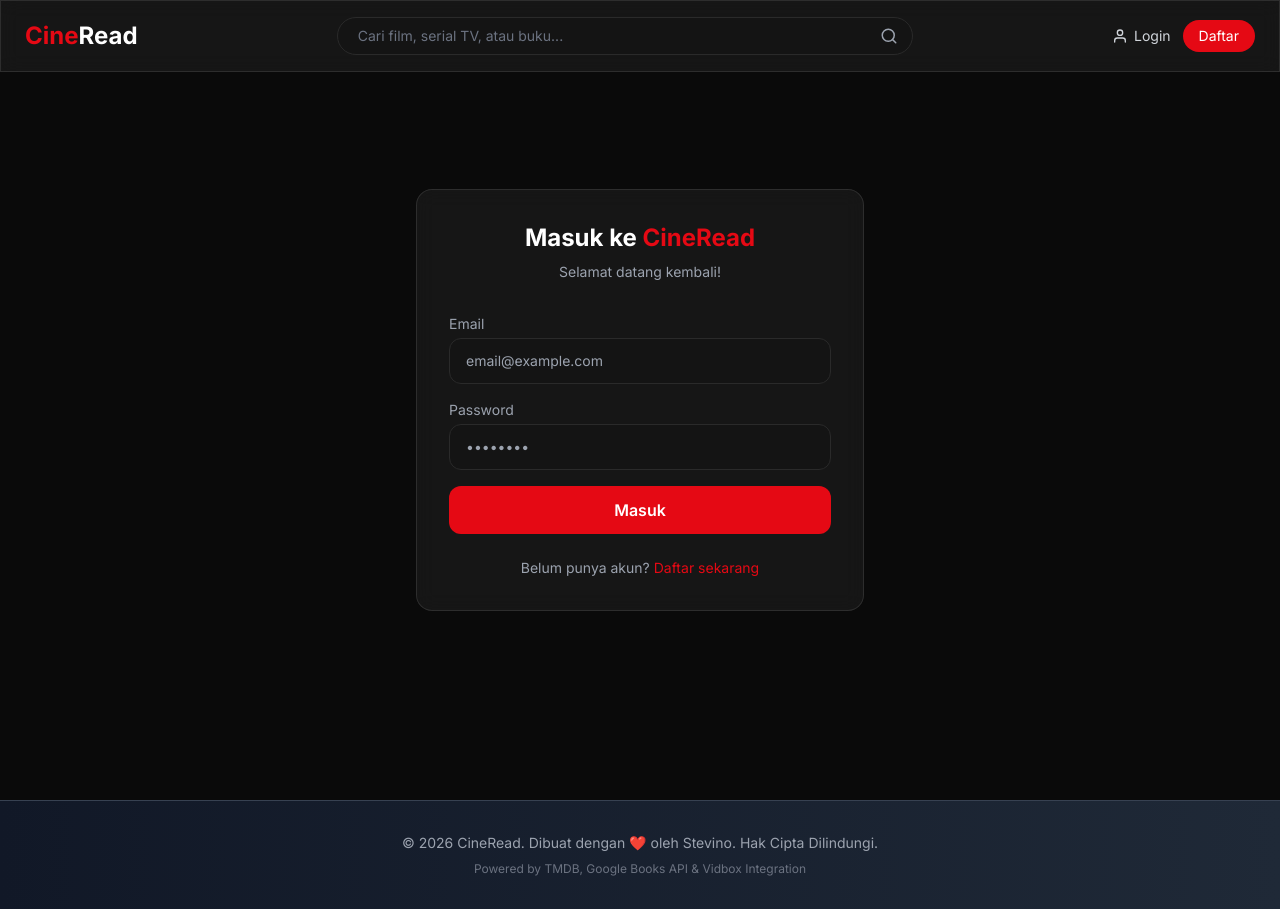
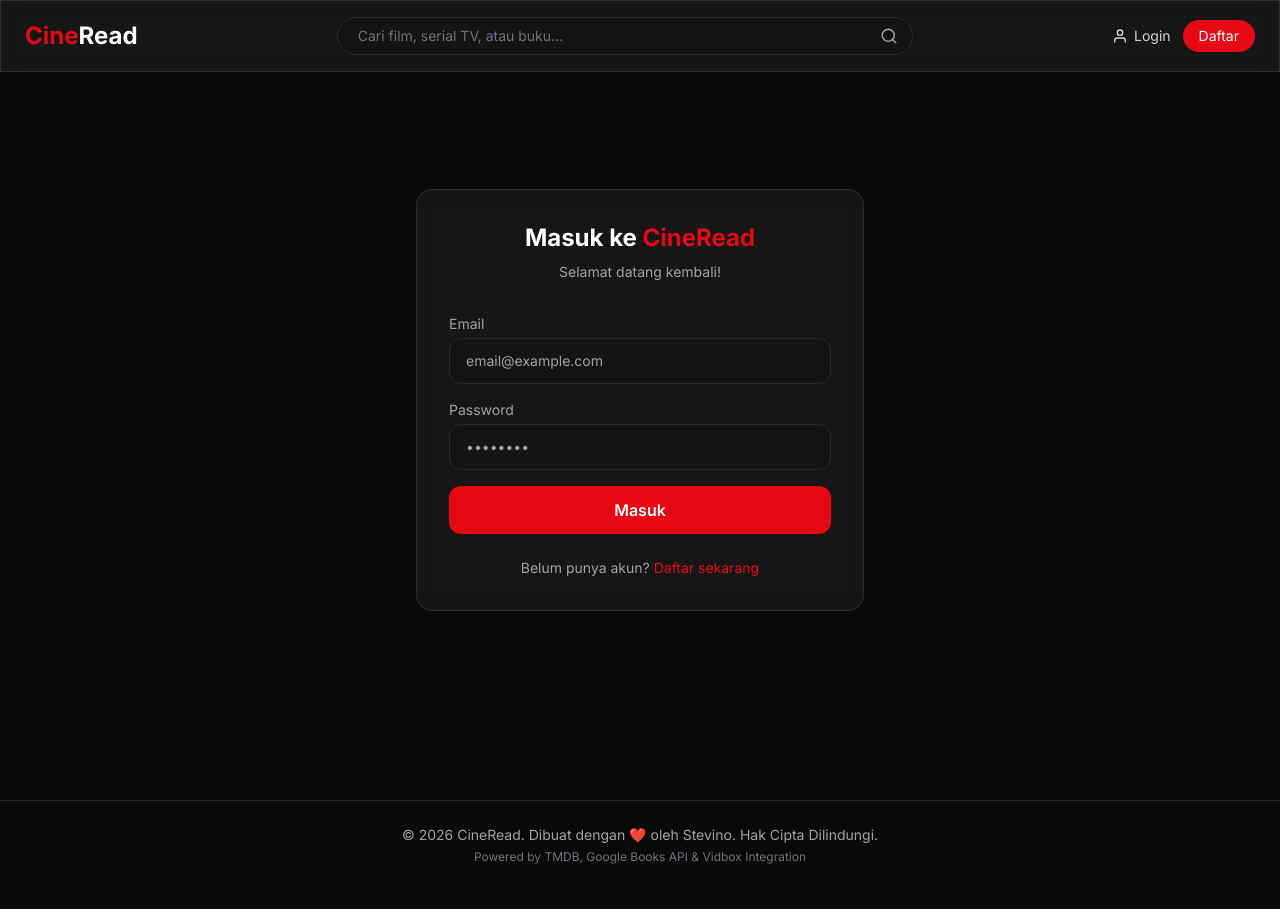
Before and after one commit to ythStevin0/cineread, a React (Vite) app in the folder frontend/: page /login in a window 1280 px wide. Built offline with nearby package versions, Linux system fonts and the light colour scheme; no server answers.

Commit message:
Update Footer: black bg seamless with main page

```diff
--- a/frontend/src/components/layout/Footer.jsx
+++ b/frontend/src/components/layout/Footer.jsx
@@ -2,9 +2,9 @@
 
 const Footer = () => {
   return (
-    <footer className="bg-gradient-to-r from-gray-900 to-gray-800 border-t border-gray-700 py-8 px-4 md:px-8">
+    <footer className="bg-dark border-t border-gray-800 py-6 px-4 md:px-8 mt-auto">
       <div className="max-w-7xl mx-auto text-center">
-        <div className="text-sm text-gray-400 mb-2">
+        <div className="text-sm text-gray-400 mb-1">
           © 2026 CineRead. Dibuat dengan ❤️ oleh Stevino. Hak Cipta Dilindungi.
         </div>
         <div className="text-xs text-gray-500">
```
